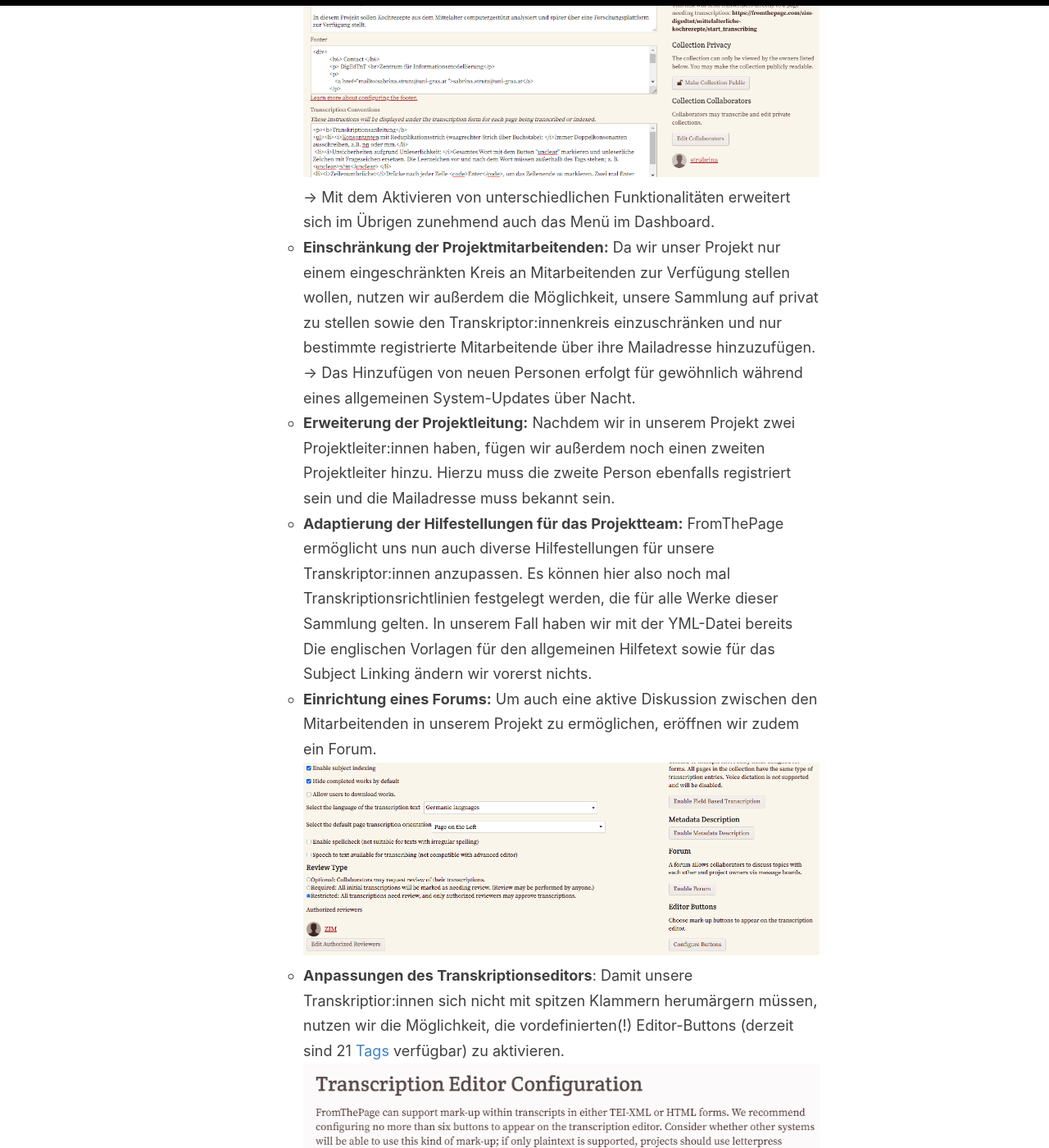
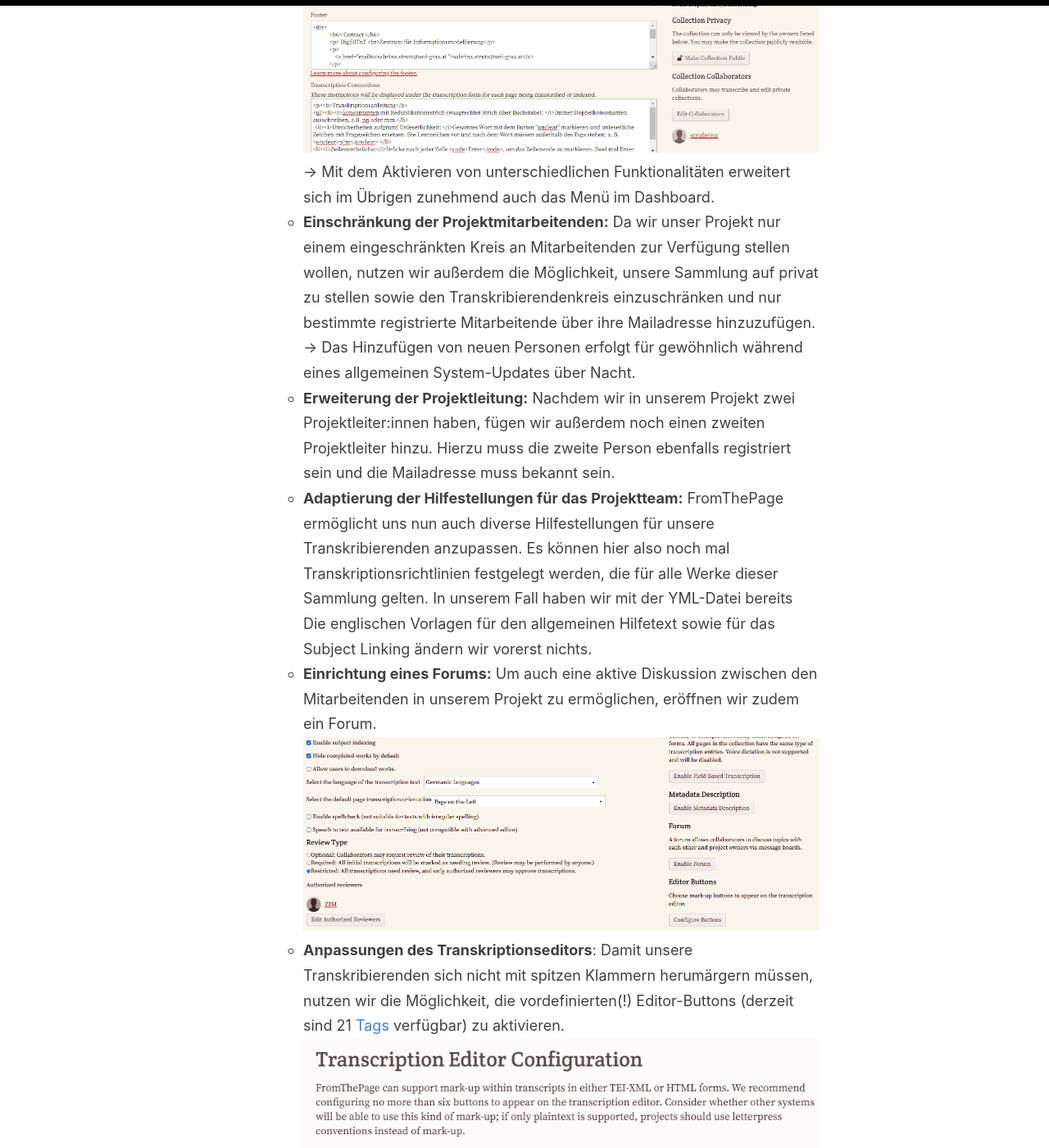
Before and after one commit to DigEdTnT/digedtnt.github.io, a Jekyll site: the page built from _pages/tools.md, in a window 1280 px wide and 1400 px high, scrolled down 7403 px. Shown: the whole window at 82% size. Built offline with Jekyll 4.4.1, drawn with Linux system fonts in a browser that asks for light colours; some of the changed text lies outside the part shown.

Commit message:
fromthepage tooldoc

```diff
--- a/_pages/tools.md
+++ b/_pages/tools.md
@@ -48,8 +48,7 @@
 * Direkte Verknüpfung zu Voyant, Verbatim, IIIF
 * API für die automatisierte Veröffentlichung bei Fertigstellung einer Transkription
 
-[Detaillierter Fact Sheet](../data/pipelines/pipeline_1/fromthepage/data/DigEdTnT_FactSheet_FromThePage.pdf)
-
+[Detaillierter Fact Sheet](http://../data/pipelines/pipeline_1/fromthepage/data/DigEdTnT_FactSheet_FromThePage.pdf)
 
 
 ## Tool-Kompatibilität
@@ -81,7 +80,7 @@
    </td>
    <td>✅
    </td>
-   <td>🔑
+   <td>🦄
    </td>
    <td>❌
    </td>
@@ -116,10 +115,9 @@
 
 
 1. **Registrierung**
-    * Um in FTP ein Projekt anzulegen, muss man sich jedenfalls registrieren. Für unsere Testzwecke haben wir ein zweiwöchiges Probe-Benutzerkonto eingerichtet, in dem es uns möglich ist, bis zu 200 Seiten zur Transkription hochzuladen.
-    * Erforderlich ist dafür lediglich eine E-Mail-Adresse \
-![Registrierung](../data/pipelines/pipeline_1/fromthepage/img/registration.PNG) \
-
+    * Um in FTP ein Projekt anzulegen, muss man sich jedenfalls registrieren. Für unsere Testzwecke haben wir ein zweiwöchiges Probe-Benutzerkonto eingerichtet, in dem es uns möglich ist, bis zu 200 Seiten zur Transkription hochzuladen. \
+![Registrierung](../data/pipelines/pipeline_1/fromthepage/img/registration.PNG)
+    * Erforderlich ist dafür lediglich eine E-Mail-Adresse
 2. **Einrichtung eines Projekts**
     *  \
 In der Dashboard-Ansicht ist es sinnvoll, zu Beginn eine Sammlung (“create a collection”) anzulegen, indem ein Titel sowie eine Beschreibung der Sammlung erstellt wird.  \
@@ -140,26 +138,26 @@
 → Es können übrigens jederzeit nachträglich noch Bilder zu einem Werk hinzugefügt werden.
 3. **Vorbereitung und Konfiguration des Projektes**
     * **_<span style="text-decoration:underline;">Einstellungen im Projekt-Dashboard</span>_**
-        * **Allgemeine Einstellungen:** In den Einstellungen am Projekt-Dashboard konfigurieren wir schließlich die Ansicht, die den Transkriptor:innen zur Verfügung steht. Wir können unserer Projektseite zum Beispiel eine eigene URL zuweisen, einen eigenen Einladungslink zum Transkriptionsprojekt erstellen, ein Projektbild sowie einen eigenen Footer gestalten (um z. B. direkten Kontakt zur Projektleitung zu ermöglichen). Die Beschreibung, die wir beim Anlegen der Sammlung eingefügt haben, scheint hier bereits auf und kann noch weiter adaptiert werden.  \
+        * **Allgemeine Einstellungen:** In den Einstellungen am Projekt-Dashboard konfigurieren wir schließlich die Ansicht, die den Transkribierenden zur Verfügung steht. Wir können unserer Projektseite zum Beispiel eine eigene URL zuweisen, einen eigenen Einladungslink zum Transkriptionsprojekt erstellen, ein Projektbild sowie einen eigenen Footer gestalten (um z. B. direkten Kontakt zur Projektleitung zu ermöglichen). Die Beschreibung, die wir beim Anlegen der Sammlung eingefügt haben, scheint hier bereits auf und kann noch weiter adaptiert werden.  \
 ![Konfiguration des Projekts ](../data/pipelines/pipeline_1/fromthepage/img/project-setup1.PNG) \
 → Mit dem Aktivieren von unterschiedlichen Funktionalitäten erweitert sich im Übrigen zunehmend auch das Menü im Dashboard.
-        * **Einschränkung der Projektmitarbeitenden:** Da wir unser Projekt nur einem eingeschränkten Kreis an Mitarbeitenden zur Verfügung stellen wollen, nutzen wir außerdem die Möglichkeit, unsere Sammlung auf privat zu stellen sowie den Transkriptor:innenkreis einzuschränken und nur bestimmte registrierte Mitarbeitende über ihre Mailadresse hinzuzufügen.  \
+        * **Einschränkung der Projektmitarbeitenden:** Da wir unser Projekt nur einem eingeschränkten Kreis an Mitarbeitenden zur Verfügung stellen wollen, nutzen wir außerdem die Möglichkeit, unsere Sammlung auf privat zu stellen sowie den Transkribierendenkreis einzuschränken und nur bestimmte registrierte Mitarbeitende über ihre Mailadresse hinzuzufügen.  \
 → Das Hinzufügen von neuen Personen erfolgt für gewöhnlich während eines allgemeinen System-Updates  über Nacht.
         * **Erweiterung der Projektleitung:** Nachdem wir in unserem Projekt zwei Projektleiter:innen haben, fügen wir außerdem noch einen zweiten Projektleiter hinzu. Hierzu muss die zweite Person ebenfalls registriert sein und die Mailadresse muss bekannt sein.
-        * **Adaptierung der Hilfestellungen für das Projektteam:** FromThePage ermöglicht uns nun auch diverse Hilfestellungen für unsere Transkriptor:innen anzupassen. Es können hier also noch mal Transkriptionsrichtlinien festgelegt werden, die für alle Werke dieser Sammlung gelten. In unserem Fall haben wir mit der YML-Datei bereits Die englischen Vorlagen für den allgemeinen Hilfetext sowie für das Subject Linking ändern wir vorerst nichts.
+        * **Adaptierung der Hilfestellungen für das Projektteam:** FromThePage ermöglicht uns nun auch diverse Hilfestellungen für unsere Transkribierenden anzupassen. Es können hier also noch mal Transkriptionsrichtlinien festgelegt werden, die für alle Werke dieser Sammlung gelten. In unserem Fall haben wir mit der YML-Datei bereits Die englischen Vorlagen für den allgemeinen Hilfetext sowie für das Subject Linking ändern wir vorerst nichts.
         * **Einrichtung eines Forums:** Um auch eine aktive Diskussion zwischen den Mitarbeitenden in unserem Projekt zu ermöglichen, eröffnen wir zudem ein Forum.  \
 ![Weitere Projektkonfigurationen](../data/pipelines/pipeline_1/fromthepage/img/project-setup2.PNG)
-        * **Anpassungen des Transkriptionseditors**: Damit unsere Transkriptior:innen sich nicht mit spitzen Klammern herumärgern müssen, nutzen wir die Möglichkeit, die vordefinierten(!) Editor-Buttons (derzeit sind 21[ Tags ](https://content.fromthepage.com/project-owner-documentation/advanced-editor/)verfügbar) zu aktivieren. \
+        * **Anpassungen des Transkriptionseditors**: Damit unsere Transkribierenden sich nicht mit spitzen Klammern herumärgern müssen, nutzen wir die Möglichkeit, die vordefinierten(!) Editor-Buttons (derzeit sind 21[ Tags ](https://content.fromthepage.com/project-owner-documentation/advanced-editor/)verfügbar) zu aktivieren. \
 ![Editor-Buttons](../data/pipelines/pipeline_1/fromthepage/img/editor-buttons.PNG)
         * **Sprachauswahl:** In den Projekteinstellungen lässt sich außerdem die Sprache und für reguläre Sprachen auch eine Rechtschreibprüfung einstellen. Da wir es in unserem Projekt bei jedem Manuskript bzw. Werk mit diversen mittelalterlichen Varianten der deutschen Sprache zu tun haben, wählen wir hier Germanic languages. Auf eine Aktivierung der Speech-to-text-Funktion verzichten wir vorerst, da wir nicht davon ausgehen, dass unsere Mitarbeitenden fließend Frühneuhochdeutsch sprechen und auch die Rechtschreibprüfung wird nicht aktiviert, da diese für unsere Texte mit großer Wahrscheinlichkeit nicht funktionieren wird.  \
 ![Sprachauswahl](../data/pipelines/pipeline_1/fromthepage/img/language-options-ger.PNG)
-        * **Aktivierung der Indexierung (Subject Indexing):** Wir möchten unser Team außerdem motivieren, in den Rezepten Zutaten und Speisen zu annotieren und aktivieren daher die Möglichkeit der Indexierung von Entitäten. Die Kategorien und Entitäten können nur von Projektinhaber:innen angelegt werden. Die Transkriptor:innen können dann in ihrem Projekt-Dashboard die Entitäten einsehen und bearbeiten, nicht aber neue Entitäten anlegen.  \
+        * **Aktivierung der Indexierung (Subject Indexing):** Wir möchten unser Team außerdem motivieren, in den Rezepten Zutaten und Speisen zu annotieren und aktivieren daher die Möglichkeit der Indexierung von Entitäten. Die Kategorien und Entitäten können nur von Projektinhaber:innen angelegt werden. Die Transkribierenden können dann in ihrem Projekt-Dashboard die Entitäten einsehen und bearbeiten, nicht aber neue Entitäten anlegen.  \
 ![Subject Linking Übersicht ](../data/pipelines/pipeline_1/fromthepage/img/subject-linking-overview.PNG) \
 Es ist auch möglich, die Entitäten (in einem CSV) hochzuladen, wobei sich diese in unserem Projekt erst im Laufe der Transkription ergeben werden.  \
 → Durch das An- oder Abwählen von diversen Funktionen in den Projekteinstellungen erweitert sich übrigens das Navigationsmenü um entsprechende Tabs (z. B. “Enable subject indexing” führt dazu, dass im Projekt-Dashboard der Reiter “Subjects” zur Verfügung steht. \
 ![Tab-Erweiterung im Projektdashboard](../data/pipelines/pipeline_1/fromthepage/img/project-dashboard-tabs.PNG)
         * **Einstellung des Revisionstyps**: Da wir in unserem Editionsprojekt nach dem 4-Augen-Prinzip arbeiten, stellen wir den Review type auf “restricted”, so dass alle fertiggestellten Transkriptionen unbedingt von einem autorisierten Reviewer noch einmal gelesen und gegebenenfalls korrigiert werden.
-        * **Erstellung von Metadaten für einzelne Werke**: Damit unsere Transkriptor:innen uns auch mit den Metadaten helfen können, aktivieren wir die Metadaten-Beschreibung in den Einstellungen. Auch hierfür erscheint in der Navigation erscheint nun ein neuer Tab (Metadata Fields).  \
+        * **Erstellung von Metadaten für einzelne Werke**: Damit unsere Transkribierenden uns auch mit den Metadaten helfen können, aktivieren wir die Metadaten-Beschreibung in den Einstellungen. Auch hierfür erscheint in der Navigation erscheint nun ein neuer Tab (Metadata Fields).  \
 ![Metadaten-Felder](../data/pipelines/pipeline_1/fromthepage/img/metadata-fields.PNG)
         * **API-Aktivierung:** Die Zugänglichkeit des Projekts über eine API lassen wir für unser Projekt vorerst deaktiviert.
     * **_<span style="text-decoration:underline;">Einstellungen für das jeweilige Werk</span>_**
@@ -167,9 +165,9 @@
 ![Werkkonfigurationen](../data/pipelines/pipeline_1/fromthepage/img/work-setup.PNG) \
 Zudem können wir diverse Häkchen für unterschiedliche Funktionen setzen, wobei in unserem Fall weder unsere Seiten als semantische Einheiten zu betrachten sind, noch eine OCR-Korrektur anwendbar ist.  \
 
-        * **Beschreibung des Werkes:** Um unseren Transkriptor:innen einen Anhaltspunkt zu bieten, mit welcher Hand und welcher Sprache bzw. welchem Dialekt sie konfrontiert werden, schreiben wir dies bereits in die Werkbeschreibung.
+        * **Beschreibung des Werkes:** Um unseren Transkribierenden einen Anhaltspunkt zu bieten, mit welcher Hand und welcher Sprache bzw. welchem Dialekt sie konfrontiert werden, schreiben wir dies bereits in die Werkbeschreibung.
         * **Transkriptionsrichtlinien:** Diese werden grundsätzlich von den Projekt-Einstellungen übernommen, können aber hier noch weiter angepasst werden. In unserem Fall ist dies nicht nötig.
-        * **Aktivierung eines Übersetzungsbereichs:** Für unsere Transkriptor:innen eröffnen wir noch ein weiteres Tab für Übersetzungen. Die Translationsrichtlinien, die wir mit den Metadaten bereits hochgeladen haben, werden hier angezeigt und können erweitert werden.
+        * **Aktivierung eines Übersetzungsbereichs:** Für unsere Transkribierenden eröffnen wir noch ein weiteres Tab für Übersetzungen. Die Translationsrichtlinien, die wir mit den Metadaten bereits hochgeladen haben, werden hier angezeigt und können erweitert werden.
         * **Einschränkung der Mitarbeitenden:** Auch für die einzelnen Werke ist es möglich, den Personenkreis (nur registrierte Nutzer:innen) einzuschränken. \
 ![Einschränkung des Bearbeiter:innenkreises](../data/pipelines/pipeline_1/fromthepage/img/collaborators-restriction.PNG) \
 → Dabei ist zu beachten, dass Personen, die als Mitarbeitende zu einem Werk hinzugefügt werden, zuvor auch in den übergeordneten Projekteinstellungen als Mitarbeitende hinzugefügt werden müssen. Während das Hinzufügen von Personen zum Projekt etwas dauert, erfolgt das Hinzufügen von Personen zu einzelnen Werken in Echtzeit.
@@ -180,7 +178,7 @@
     * **Transkriptionsansicht:** Im Transkriptionseditor wird uns eine synoptische Ansicht unseres Faksimiles und eines Bearbeitungsbereiches geboten. Wir können hier also mit der zeilenweisen Transkription beginnen.
         * **Auszeichnung unserer Transkription:** FTP ermöglicht es, ein Markdown entsprechend Wiki-Text-Konventionen anzuwenden sowie all jene Mark-Up-Buttons zu verwenden, deren Anzeige wir zuvor in den Projekt-Einstellungen aktiviert haben.  \
 ![Transkriptionsarbeit](../data/pipelines/pipeline_1/fromthepage/img/transcription-view.PNG) \
-Sollten unsere Transkriptor:innen Tags lieber ausschreiben, statt Textbereiche zu markieren und auf Buttons zu klicken, ist dies ebenfalls möglich. Strukturierungen wie Zeilenumbrüche oder Absätze werden automatisch übernommen. Wenn wir die Möglichkeiten der TEI nutzen wollen, haben wir dafür zwar keine Buttons, wir können aber z. B. editorische Eingriffe - durch das Element &lt;supplied> realisiert - trotzdem mit dem entsprechenden Tag auszeichnen. Das Element wird zwar in der allgemeinen Darstellung auf FTP nicht unterstützt, es befindet sich aber am Ende in unserem TEI-Export.  \
+Sollten unsere Transkribierenden Tags lieber ausschreiben, statt Textbereiche zu markieren und auf Buttons zu klicken, ist dies ebenfalls möglich. Strukturierungen wie Zeilenumbrüche oder Absätze werden automatisch übernommen. Wenn wir die Möglichkeiten der TEI nutzen wollen, haben wir dafür zwar keine Buttons, wir können aber z. B. editorische Eingriffe - durch das Element &lt;supplied> realisiert - trotzdem mit dem entsprechenden Tag auszeichnen. Das Element wird zwar in der allgemeinen Darstellung auf FTP nicht unterstützt, es befindet sich aber am Ende in unserem TEI-Export.  \
 ![Allgemeine Ansicht](../data/pipelines/pipeline_1/fromthepage/img/transcription-overview.PNG)
         * **Subject Linking:** Während der Transkription eines Dokumentes können auch Entitäten wie Personen, Orte oder eigens angelegte Kategorien (inklusive Unterkategorien) - in unserem Beispiel Zutaten und Speisen - ausgezeichnet werden.  \
 ![Subject Linking](../data/pipelines/pipeline_1/fromthepage/img/subject-linking.PNG) \
@@ -194,10 +192,10 @@
 ![Automatische verlinkung von Entitäten](../data/pipelines/pipeline_1/fromthepage/img/subject-linking-autolink.PNG) \
 Beim Hinzufügen neuer Entitäten können diese danach direkt einer Kategorie zugeordnet werden.  \
 ![Zuordnung von Entitäten zu Kategorien](../data/pipelines/pipeline_1/fromthepage/img/subject-linking-categorization-transcription.PNG) \
-Die Transkriptor:innen können in ihrem Projekt-Dashboard die von der Projektleitung angelegten Entitäten einsehen und auch bearbeiten. Sie können jedoch nicht weitere Kategorien anlegen.
+Die Transkribierenden können in ihrem Projekt-Dashboard die von der Projektleitung angelegten Entitäten einsehen und auch bearbeiten. Sie können jedoch nicht weitere Kategorien anlegen.
         * **Zwischenspeichern oder Abschließen:** Wenn wir mit einem Teil unserer Transkription fertig sind, klicken wir auf “Save” bzw. wenn die Transkription abgeschlossen ist, auf “Done”. Danach verändert sich der “Done”-Button in einen “Approve”-Button gemäß unserer zuvor festgelegten Einstellung, dass jedes Dokument einer Revision unterzogen werden muss.  \
 → Sobald man zwischen den Tab mit der Transkriptionsansicht verlässt, verliert man seinen Arbeitsfortschritt - daher nicht vergessen, regelmäßig abzuspeichern.
-        * **Metadaten-Anreicherung:** Nachdem wir für unser Projekt festgelegt haben, dass zu jedem Werk auch Metadaten angelegt werden können, steht unseren Transkriptor:innen ein Button zur Erstellung von Metadaten zur Verfügung.  \
+        * **Metadaten-Anreicherung:** Nachdem wir für unser Projekt festgelegt haben, dass zu jedem Werk auch Metadaten angelegt werden können, steht unseren Transkribierenden ein Button zur Erstellung von Metadaten zur Verfügung.  \
 ![Metadaten-Button für Bearbeitende](../data/pipelines/pipeline_1/fromthepage/img/create-metadata-button.PNG) \
 Über die damit aufgerufene Ansicht können schließlich die zuvor von der Projektleitung angelegten Felder (siehe Punkt Metadaten-Erstellung für einzelne Werke) befüllt werden.  \
 ![Anreicherung von Metadaten durch Bearbeitende](../data/pipelines/pipeline_1/fromthepage/img/metadata-creation-editor.PNG) \
@@ -244,7 +242,7 @@
     * Schutz vor Vandalismus durch Registrierungserfordernis
     * Einschränkung auf bestimmten Kreis an Mitarbeitende möglich
     * Fertiggestellte Unterprojekte können eingeschränkt und nur für bestimmte Mitarbeitende für die Revision bearbeitbar gemacht werden
-    * Textpassagen können vor Webcrawlern oder Eingriffen von unregistrierten Nutzer:innen geschützt werden (nur Transkriptor:innen mit entsprechender Erlaubnis - über &lt;sensitive>-Tag - dürfen markierte Textpassage bearbeiten)
+    * Textpassagen können vor Webcrawlern oder Eingriffen von unregistrierten Nutzer:innen geschützt werden (nur Transkribierenden mit entsprechender Erlaubnis - über &lt;sensitive>-Tag - dürfen markierte Textpassage bearbeiten)
 
 Mögliche Transitions/Integrationen:
 
@@ -266,8 +264,7 @@
 * TEI-Export für jedes Dokument extra durchzuführen - keine Möglichkeit eines Exports des gesamten Projekts
 * Werk-Metadaten sind nicht in TEI vorzufinden
 * Exportiertes TEI ist nicht valide
-* Keine Möglichkeit, farbliche Markierungen zu annotieren
-* Keine Möglichkeit, Ergänzungen durch Transkriptor:innen als solche auszuzeichnen
+* Farbliche Markierungen, Ergänzungen durch Transkribierende und viele weitere Merkmale werden nicht mit eigenen Tag-Buttons unterstützt. Die Tags dafür können zwar dennoch entsprechend des TEI-Standards gesetzt werden, sie werden aber in der Transkriptionsansicht nicht validiert → somit besteht grundsätzlich immer das Risiko, dass eine intensive Nachbearbeitung im TEI/XML erfolgen muss (z.B. wenn Tippfehler in den Tags vorkommen oder wenn die Tags an Stellen gesetzt wurden, wo sie nicht stehen dürfen)
 
 
 # Kostenübersicht
@@ -335,6 +332,6 @@
 
 Literaturliste von Zotero
 
+Fact Sheet zum Tool
 
-## Fact Sheet zum Tool
-<iframe src="../data/pipelines/pipeline_1/fromthepage/data/DigEdTnT_FactSheet_FromThePage.pdf" width="100%" height="480px"></iframe>
+&lt;iframe src=”../data/pipelines/pipeline_1/fromthepage/data/DigEdTnT_FactSheet_FromThePage.pdf” width=”100%” height=”480px”>&lt;/iframe>
```
Also changed, not shown: other parts of _pages/tools.md (+1 -1 lines), _posts/2023-03-27-fromthepage.md (+20 -23 lines).
